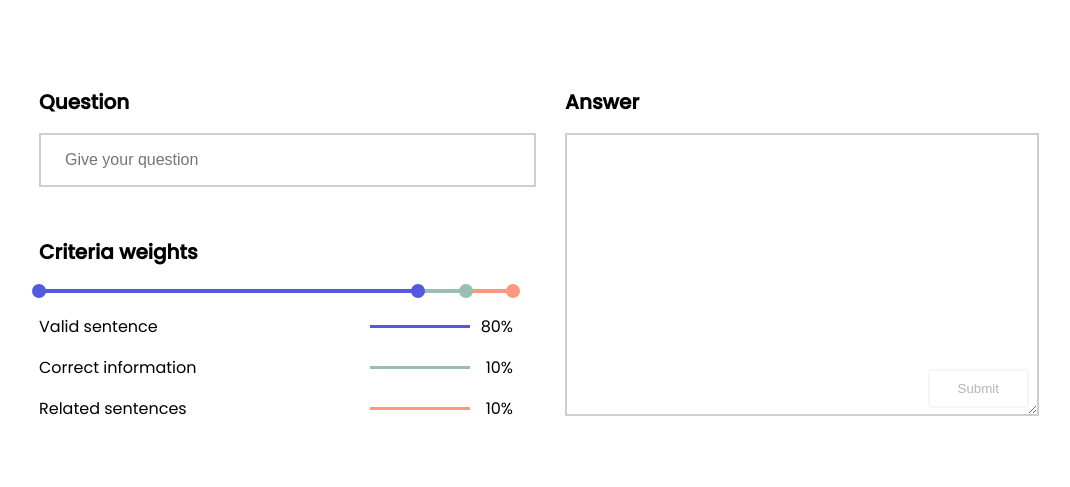
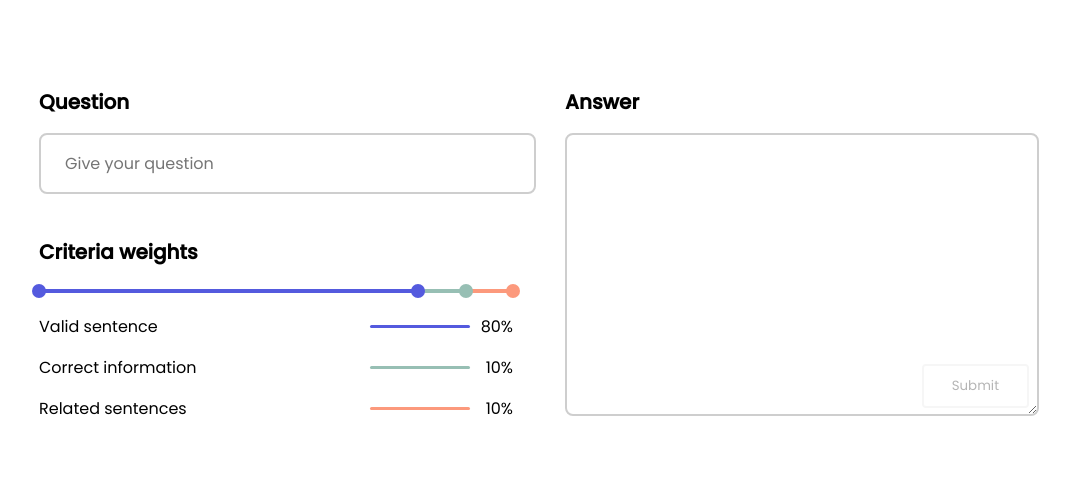
Before and after one commit to TienThinh-fe/resfes-client, a React (Create React App) app: page / in a window 1280 px wide. Shown: the part 206-693 px from the top of the page, without its empty margins (101-1171 px from the left). Built offline with nearby package versions, Linux system fonts and the light colour scheme.

Commit message:
feat: add global variables

```diff
--- a/src/index.css
+++ b/src/index.css
@@ -1,9 +1,13 @@
 @import url("https://fonts.googleapis.com/css2?family=Poppins:wght@400;500&display=swap");
+
+* {
+  border-radius: 8px;
+  font-family: "Poppins", -apple-system, BlinkMacSystemFont, "Segoe UI", "Roboto", "Oxygen", "Ubuntu", "Cantarell",
+    "Fira Sans", "Droid Sans", "Helvetica Neue", sans-serif;
+}
 
 body {
   margin: 0;
-  font-family: "Poppins", -apple-system, BlinkMacSystemFont, "Segoe UI", "Roboto", "Oxygen", "Ubuntu", "Cantarell",
-    "Fira Sans", "Droid Sans", "Helvetica Neue", sans-serif;
   -webkit-font-smoothing: antialiased;
   -moz-osx-font-smoothing: grayscale;
 }
@@ -11,3 +15,7 @@ body {
 code {
   font-family: source-code-pro, Menlo, Monaco, Consolas, "Courier New", monospace;
 }
+
+::-webkit-scrollbar {
+  display: none;
+}
```
